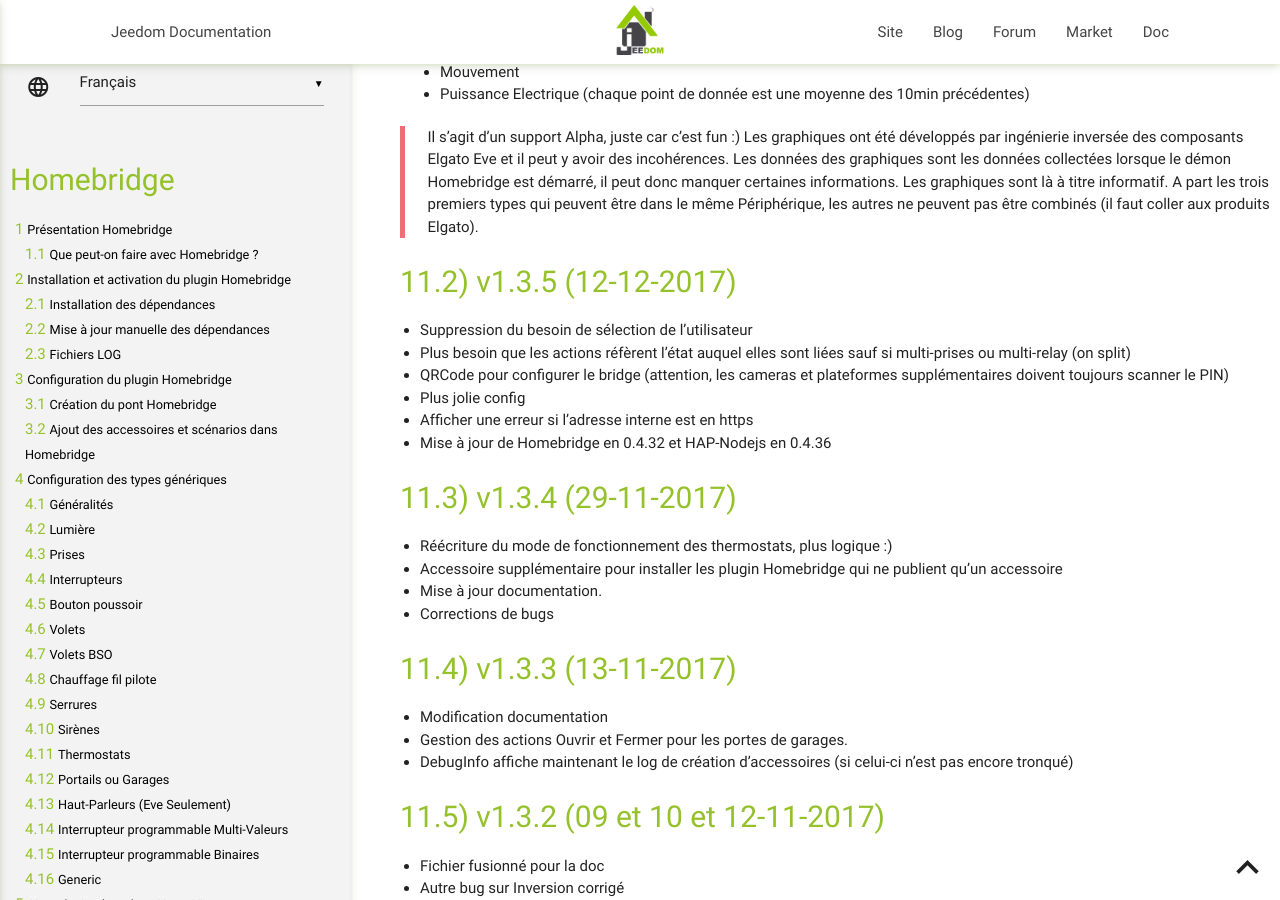
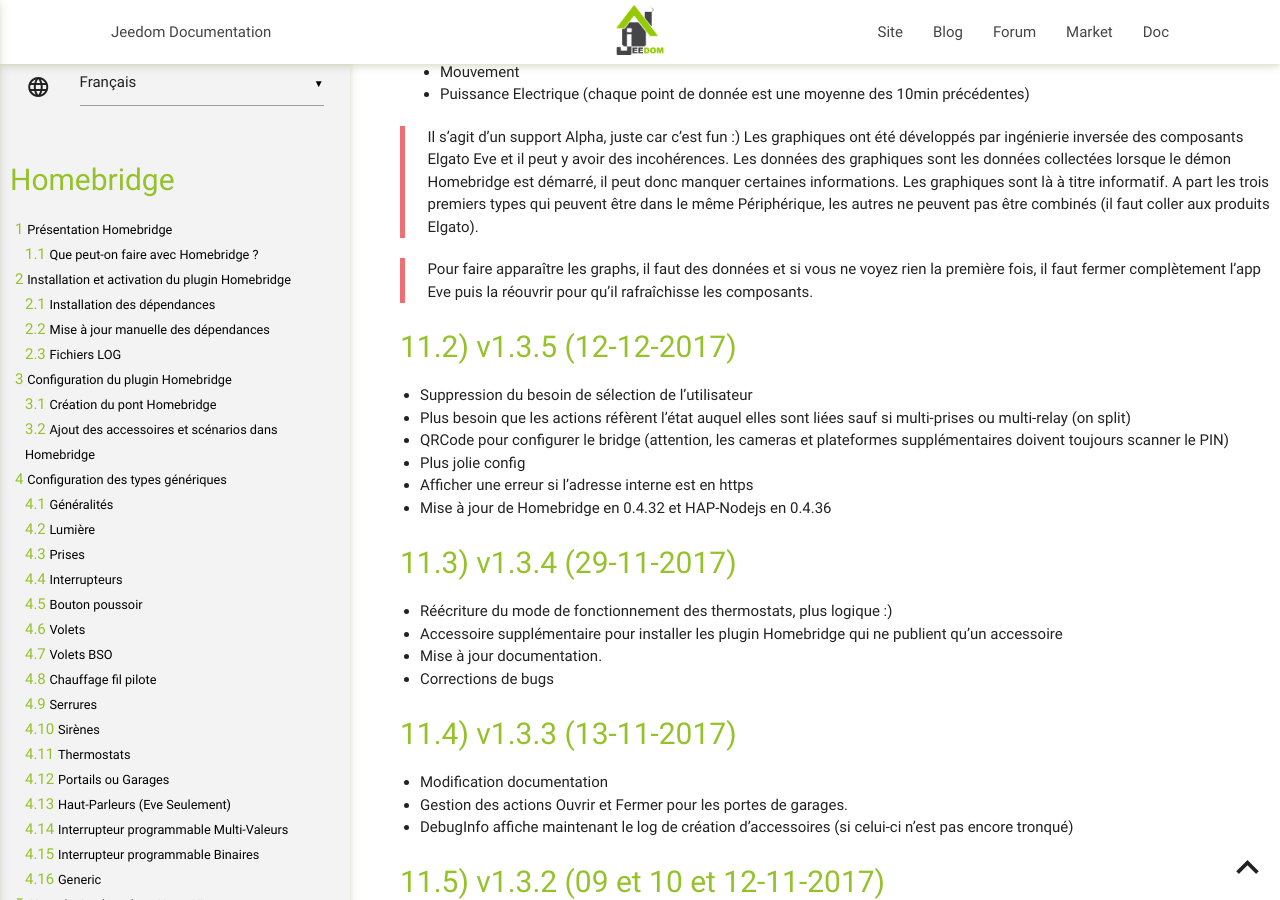
Before and after one commit to noodom/plugin-homebridge, a Jekyll site: the page built from docs/fr_FR/index.md, in a window 1280 px wide and 900 px high, scrolled down 57233 px. Built offline with Jekyll 4.4.1, drawn with Linux system fonts in a browser that asks for light colours; our own code applies the rules of GitHub Pages for plain Markdown files.

Commit message:
Update index.md

```diff
--- a/docs/fr_FR/index.md
+++ b/docs/fr_FR/index.md
@@ -1160,6 +1160,8 @@ v1.4.0 (22&23-03-2018)
 
 > Il s'agit d'un support Alpha, juste car c'est fun :) Les graphiques ont été développés par ingénierie inversée des composants Elgato Eve et il peut y avoir des incohérences. Les données des graphiques sont les données collectées lorsque le démon Homebridge est démarré, il peut donc manquer certaines informations. Les graphiques sont là à titre informatif. A part les trois premiers types qui peuvent être dans le même Périphérique, les autres ne peuvent pas être combinés (il faut coller aux produits Elgato).
 
+> Pour faire apparaître les graphs, il faut des données et si vous ne voyez rien la première fois, il faut fermer complètement l'app Eve puis la réouvrir pour qu'il rafraîchisse les composants.
+
 v1.3.5 (12-12-2017)
 ------------------
 * Suppression du besoin de sélection de l'utilisateur
```
